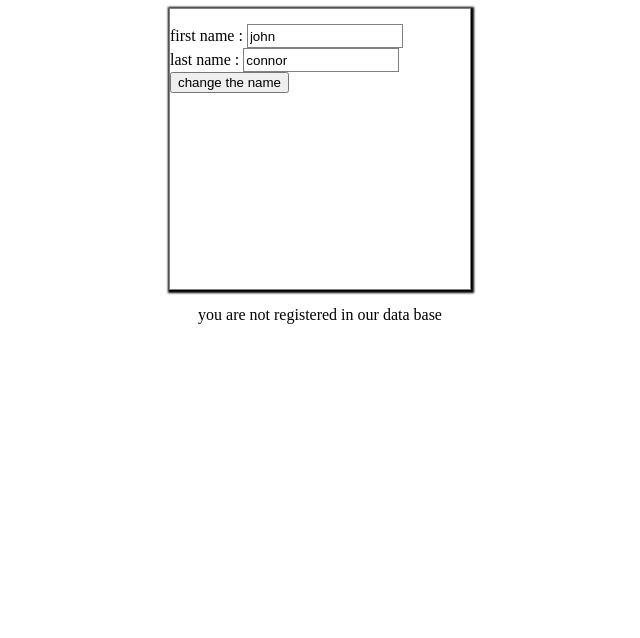
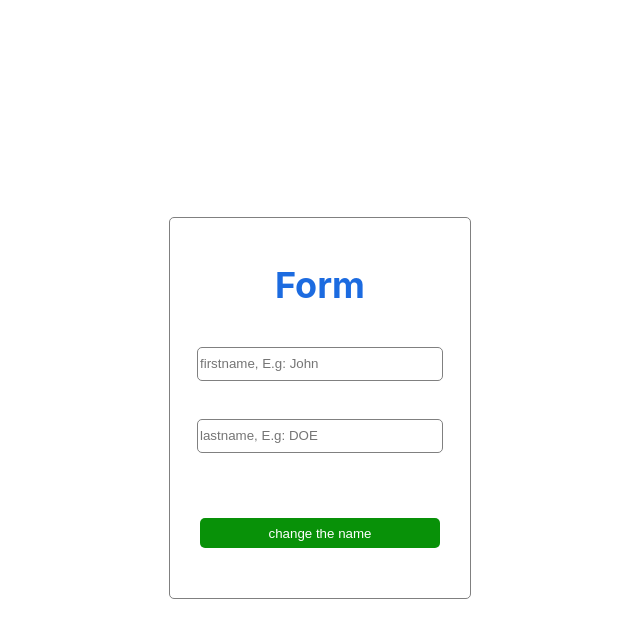
Before and after one commit to sadjosarai/koderHQ, a Vue app: page / in a window 1280 px wide. Shown: the top 638 px of the page, without its empty margins (320-960 px from the left). Built offline with nearby package versions, Linux system fonts and the light colour scheme.

Commit message:
conditionnal rendering, updated

```diff
--- a/public/index.html
+++ b/public/index.html
@@ -6,6 +6,14 @@
     <meta name="viewport" content="width=device-width,initial-scale=1.0">
     <link rel="icon" href="<%= BASE_URL %>favicon.ico">
     <title><%= htmlWebpackPlugin.options.title %></title>
+    <style>
+      body{
+        height:100vh;
+        display:flex;
+        justify-content:center;
+        align-items:center;
+      }
+    </style>
   </head>
   <body>
     <noscript>
--- a/src/App.vue
+++ b/src/App.vue
@@ -1,16 +1,13 @@
 <template>
   <form v-if="registered">
-    <label>
-      first name :
-    </label>
-    <input type="text" v-model="firstname"/> <br/>
-    <label>
-      last name :
-    </label>
-    <input type="text" v-model="lastname"/>
+    <h2 class='form-title-2'> Form </h2>
+    <input type="text" v-model="firstname" placeholder="firstname, E.g: John"/>
+    <br/>
+    <input type="text" v-model="lastname" placeholder="lastname, E.g: DOE"/>
     <br/>
     <button @click.prevent="checkUser">change the name</button>
   </form>
+  <template v-if="statuschecked">
     <div v-if="render=='administrator'">
       <p>Welcome, administrator {{fullname}}</p>
     </div>
@@ -20,6 +17,7 @@
     <div v-else>
       <p>you are not registered in our data base</p>
     </div>
+  </template>
 </template>
 
 <script>
@@ -39,11 +37,12 @@ export default {
           right :"administrator",
         }
       ],
-      firstname: "john",
-      lastname: "connor",
+      firstname: "",
+      lastname: "",
       fullname: "",
       render:"",
-      registered:true,
+      registered: true,
+      statuschecked  : false
     }
   },
   watch:{
@@ -56,6 +55,7 @@ export default {
   methods:{
     checkUser(){
       this.fullname = this.firstname + ' ' + this.lastname;
+      this.statuschecked = true;
       for(let u of this.user){
         if((u.firstname == this.firstname) && (u.lastname == this.lastname)){
           this.registered = false;
@@ -75,16 +75,41 @@ export default {
   justify-content:center;
  }
  form{
+  border-radius:5px;
   width:300px;
-  height:250px;
+  height:350px;
   border:1px solid grey;
-  box-shadow: 1px 1px 2px 2px black;
   padding:15px 0px;
+  display:flex;
+  flex-direction:column;
+  align-items: center;
+  position : relative;
  }
  input{
   outline:none;
+  border-radius:5px;
   border:1px solid grey;
-  height:20px;
-  width:150px;
+  height:30px;
+  width:80%;
+  margin: 10px auto;
+ }
+ button{
+  background-color:rgb(8, 145, 8);
+  color:white;
+  border:none;
+  border-radius:5px;
+  position:absolute;
+  width:80%;
+  height:30px;
+  bottom:50px;
+ }
+ button:hover{
+  background-color:rgb(4, 119, 4);
+  cursor:pointer;
+ }
+ .form-title-2{
+  font-family: -apple-system, BlinkMacSystemFont, 'Segoe UI', Roboto, Oxygen, Ubuntu, Cantarell, 'Open Sans', 'Helvetica Neue', sans-serif;
+  font-size:36px;
+  color:rgb(28, 107, 224);
  }
 </style>
```
Lines whose indentation alone changed are shown as unchanged.
